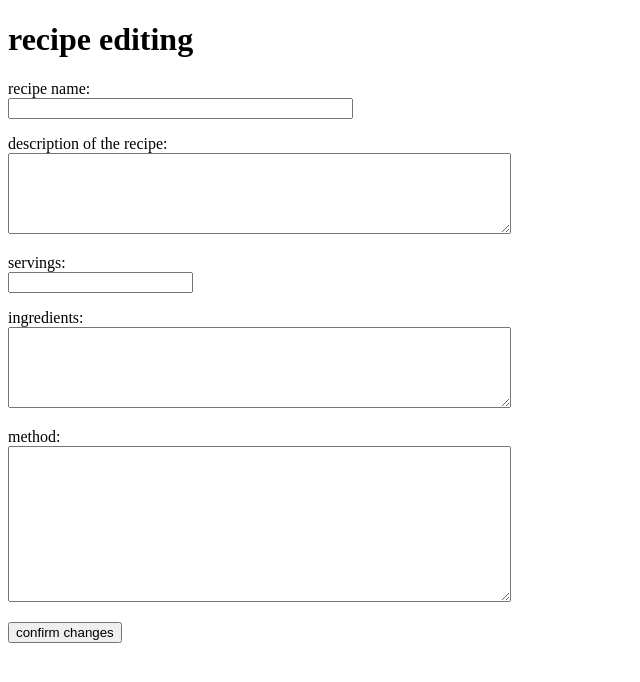
After one commit to makhotai/baking_recipes, a Flask app: template templates/edit_recipe.html in a window 1280 px wide. The commit adds this page. Shown: the top 682 px of the page, without its empty margins (0-640 px from the left). Run offline with Flask 3, Linux system fonts and the light colour scheme; the template is opened without the code that fills it, so the values that code supplies are empty.

Commit message:
Add edit recipe feature

```diff
--- a/app.py
+++ b/app.py
@@ -37,7 +37,24 @@ def create_recipe():
 
     return redirect("/")
 
+@app.route("/edit_recipe/<int:recipe_id>")
+def edit_recipe(recipe_id):
+    recipe = recipes.get_recipe(recipe_id)
+    return render_template("edit_recipe.html", recipe=recipe)
 
+@app.route("/update_recipe", methods=["POST"])
+def update_recipe():
+    recipe_id = request.form["recipe_id"]
+    title = request.form["title"]
+    description_r = request.form["description_r"]
+    servings = request.form["servings"]
+    ingredients = request.form["ingredients"]
+    method = request.form["method"]
+
+    recipes.update_recipe(recipe_id, title, description_r,
+    servings, ingredients, method)
+
+    return redirect("/recipe/" + str(recipe_id))
 
 @app.route("/register")
 def register():
--- /dev/null
+++ b/templates/edit_recipe.html
@@ -0,0 +1,42 @@
+<!DOCTYPE html>
+<html>
+
+<head>
+  <title>Recipe editing</title>
+</head>
+
+<body>
+    <h1> recipe editing </h1>
+    <form action="/update_recipe" method="post">
+
+    <p>
+      recipe name: <br />
+      <input type="text" name="title" value="{{ recipe.title }}" size="40"/>
+    </p>
+
+    <p>
+      description of the recipe: <br />
+      <textarea name="description_r" rows="5" cols="60">{{ recipe.description_r }}</textarea>
+    </p>
+
+    <p>
+      servings: <br />
+      <input type="text" name="servings" value="{{ recipe.servings }}"/>
+    </p>
+
+    <p>
+      ingredients: <br />
+      <textarea name="ingredients" rows="5" cols="60">{{ recipe.ingredients }}</textarea>
+    </p>
+
+    <p>
+      method: <br />
+      <textarea name="method" rows="10" cols="60">{{ recipe.method }}</textarea>
+    </p>
+
+    <input type="hidden" name="recipe_id" value="{{ recipe.id }}" />
+    <input type="submit" value="confirm changes" />
+  </form>
+</body>
+
+</html>
--- a/templates/index.html
+++ b/templates/index.html
@@ -1,4 +1,3 @@
-
 <!DOCTYPE html>
 <html>
 
--- a/templates/new_recipe.html
+++ b/templates/new_recipe.html
@@ -1,4 +1,3 @@
-
 <!DOCTYPE html>
 <html>
 
```
Also changed, not shown: recipes.py (+15 -2 lines), templates/show_recipe.html (+5 -2 lines).
